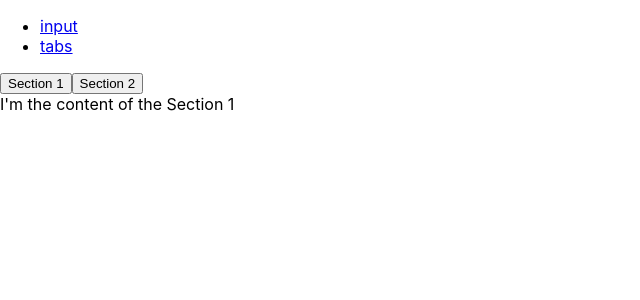
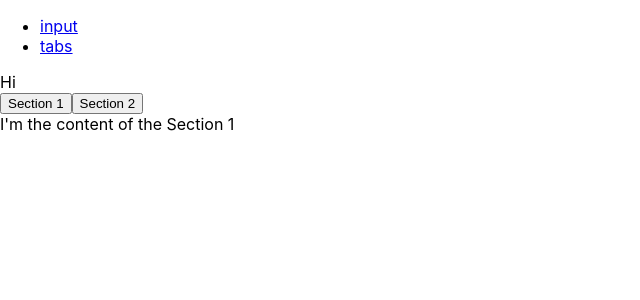
Before and after one commit to eunhye8767/study-react-new, a React (Create React App) app in the folder nomadcoders/hooks-makes/: page /tabs in a window 1280 px wide. Shown: the top 300 px of the page, without its empty margins (0-640 px from the left). Built offline with nearby package versions, Linux system fonts and the light colour scheme.

Commit message:
useClick(), 이건 글쎄....?

```diff
--- a/nomadcoders/hooks-makes/src/App.js
+++ b/nomadcoders/hooks-makes/src/App.js
@@ -2,8 +2,11 @@ import { BrowserRouter, Routes, Route, NavLink } from "react-router-dom";
 
 import PageInput from "./pages/PageInput";
 import PageTab from "./pages/PageTab";
+import useClick from "./hooks/useClick";
 
 function App() {
+  const sayHello = () => console.log("say hello");
+  const title = useClick(sayHello)
   return (
     <div className="App">
       <BrowserRouter>
@@ -18,6 +21,8 @@ function App() {
           </ul>
         </nav>
 
+        <div ref={title}>Hi</div>
+
         <Routes>
           <Route path="/input" element={<PageInput />}></Route>
           <Route path="/tabs" element={<PageTab />}></Route>
--- /dev/null
+++ b/nomadcoders/hooks-makes/src/hooks/useClick.js
@@ -0,0 +1,21 @@
+import { useEffect, useRef } from "react";
+
+const useClick = (onClick) => {
+  const element = useRef();
+
+  useEffect(() => {
+    if (typeof onClick !== "function") return;
+
+    if (element.current) {
+      element.current.addEventListener("click", onClick);
+    }
+
+    return () => {
+      element.current.removeEventListener("click", onClick);
+    };
+  }, []);
+
+  return element;
+};
+
+export default useClick;
```
